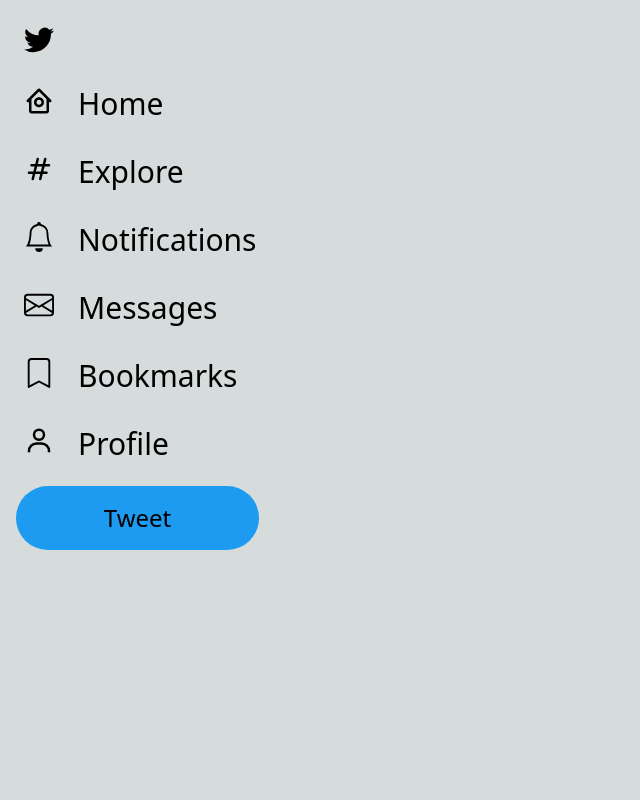
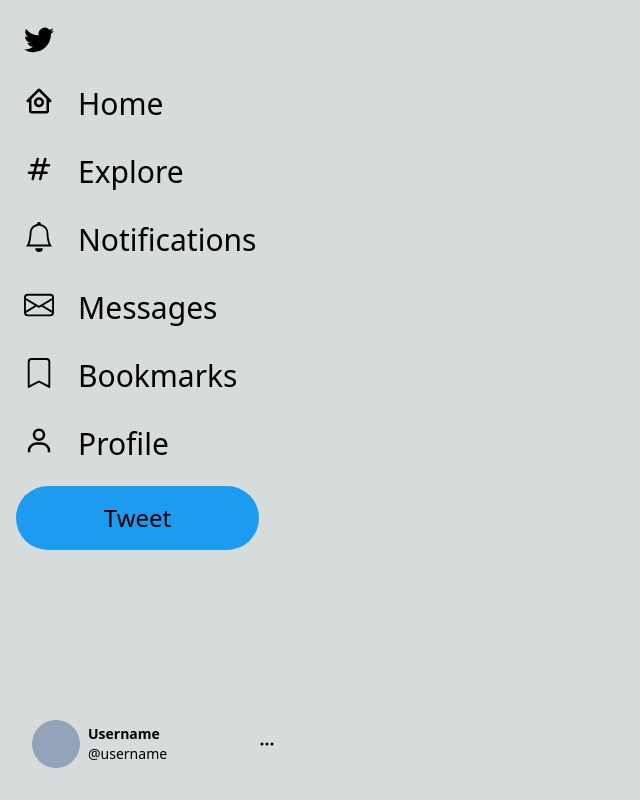
Before and after one commit to Kiki-her/tx_clone, a Next.js app: page / in a window 1280 px wide. Shown: the whole page, without its empty margins (0-640 px from the left). Built offline with nearby package versions, Linux system fonts and the light colour scheme.

Commit message:
sidebar bottom

```diff
--- a/src/pages/index.tsx
+++ b/src/pages/index.tsx
@@ -3,9 +3,8 @@
 import React from "react";
 import Link from "next/link";
 import { BiHomeCircle, BiUser } from "react-icons/bi";
-import { BsBell, BsBookmark, BsEnvelope, BsTwitter } from "react-icons/bs";
+import { BsBell, BsBookmark, BsEnvelope, BsThreeDots, BsTwitter } from "react-icons/bs";
 import { HiOutlineHashtag } from "react-icons/hi";
-import { HiEnvelope } from "react-icons/hi2";
 const NAVIGATION_ITEMS = [
   {
     title: "Twitter",
@@ -44,8 +43,8 @@
     <div className="w-full h-full flex justify-center items-center relative bg-black">
       <div className="max-w-screen-xl w-full h-full flex relative">
         {/* left sidebar for navigation/header */}
-        <section className="fixed w-[275px] flex flex-col h-screen space-y-4 my-4">
-
+        <section className="fixed w-[275px] flex flex-col items-stretch h-screen">
+        <div className="flex flex-col items-stretch h-full space-y-4 mt-4">
           {
             NAVIGATION_ITEMS.map((item) => (
               <Link className="hover:bg-white/10 text-3xl transition duration-200 flex item-center justify-start w-fit space-x-6 rounded-3xl py-2 px-6" href={`/${item.title.toLocaleLowerCase()}`} key={item.title}>
@@ -59,6 +58,21 @@
           <button className="rounded-full m-4 bg-primary p-4 text-2xl text-center hover:bg-opacity-70 transition duration-200">
             Tweet
           </button>
+          </div>
+          <div>
+            <button className="rounded-full flex items-center space-x-2 m-4 bg-transparent p-4 text-center hover:bg-white/10 transition duration-200 w-full justify-between">
+              <div className="flex items-center space-x-2">
+              <div className="rounded-full bg-slate-400 w-12 h-12"></div>
+              <div className="text-left text-sm">
+                <div className="font-semibold">Username</div>
+                <div className="">@username</div>
+              </div>
+              </div>
+              <div>
+                <BsThreeDots/>
+              </div>
+            </button>
+          </div>
         </section>
         {/* <main>Home timeline</main>
         <section>right section</section> */}
```
